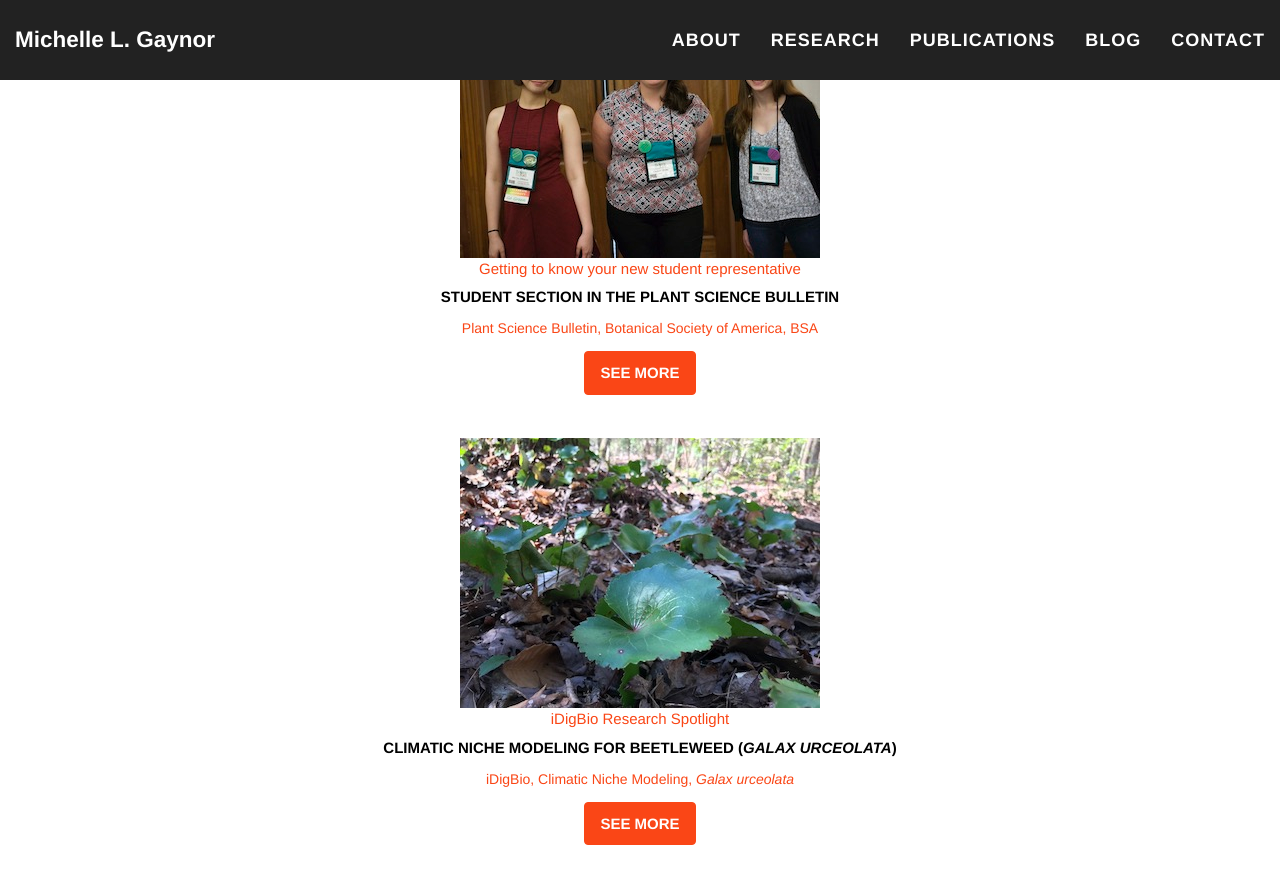
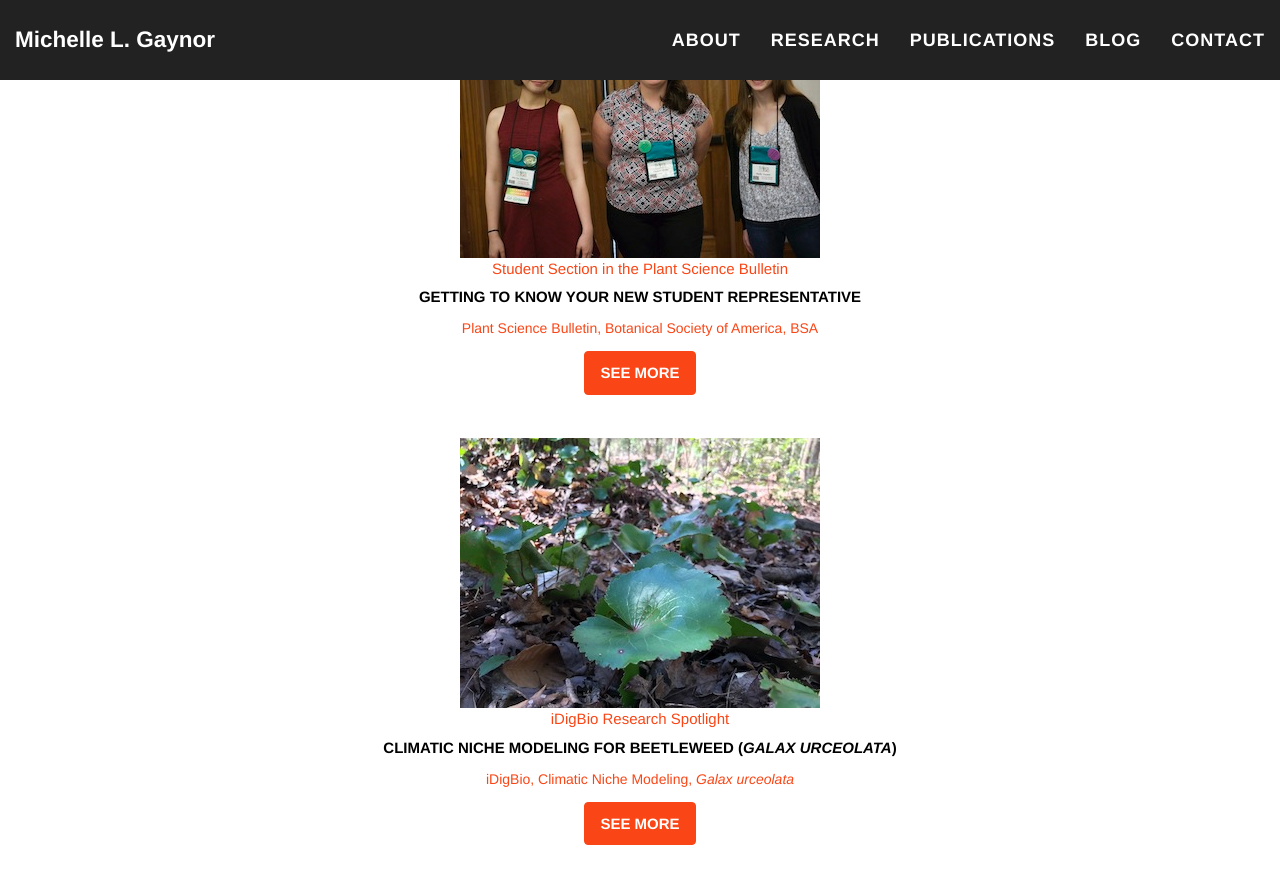
Before and after one commit to mgaynor1/mgaynor1.github.io, a Jekyll site: the page built from blog.html, in a window 1280 px wide and 900 px high, scrolled down 708 px. Shown: the top 884 px of the window. Built offline with Jekyll 4.4.1, drawn with Linux system fonts in a browser that asks for light colours; nearby versions of some CDN libraries.

Commit message:
minor fix

```diff
--- a/blog.html
+++ b/blog.html
@@ -18,10 +18,10 @@ permalink: blog.html
 			<div class="card text-center border-primary mb-3">
 			<img class="card-img-top" src="img/blog/BSAstudentreps.jpg" class="img-responsive center-block" >
   				<div class="card-header">
-					Getting to know your new student representative
+					Student Section in the Plant Science Bulletin
 				 </div>
   				<div class="card-body">
-    				<h5 class="card-title" style="color: #000;"> Student Section in the Plant Science Bulletin</h5>
+    				<h5 class="card-title" style="color: #000;">Getting to know your new student representative</h5>
     					<p class="card-text">Plant Science Bulletin, Botanical Society of America, BSA</p>
     						<a href="https://issuu.com/botanicalsocietyofamerica/docs/webpsb_65__3__2019/37" class="btn btn-primary">See more</a>
   				</div>
```
